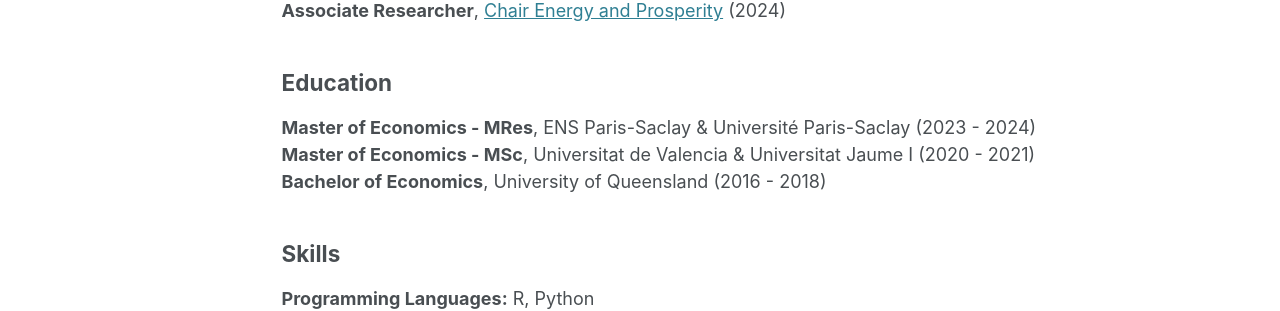
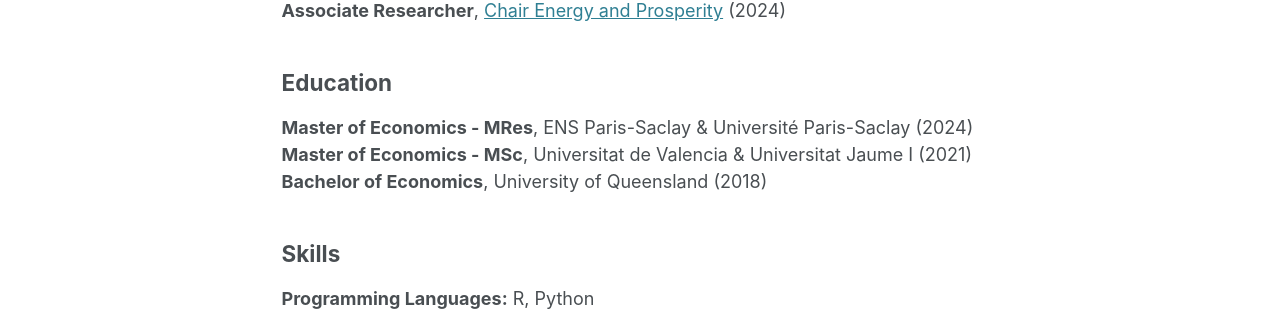
Before and after one commit to hdydenairn/hdydenairn.github.io, a Jekyll site: the page built from _pages/cv.md, in a window 1280 px wide and 1366 px high. Shown: the part 587-898 px from the top of the window. Built offline with Jekyll 4.4.1, drawn with Linux system fonts in a browser that asks for light colours.

Commit message:
Update cv.md

```diff
--- a/_pages/cv.md
+++ b/_pages/cv.md
@@ -26,9 +26,9 @@
 
 
 ## Education
-**Master of Economics - MRes**, ENS Paris-Saclay & Université Paris-Saclay (2023 - 2024)<br>
-**Master of Economics - MSc**, Universitat de Valencia & Universitat Jaume I (2020 - 2021)<br>
-**Bachelor of Economics**, University of Queensland (2016 - 2018)
+**Master of Economics - MRes**, ENS Paris-Saclay & Université Paris-Saclay (2024)<br>
+**Master of Economics - MSc**, Universitat de Valencia & Universitat Jaume I (2021)<br>
+**Bachelor of Economics**, University of Queensland (2018)
 
 ## Skills
 
```
